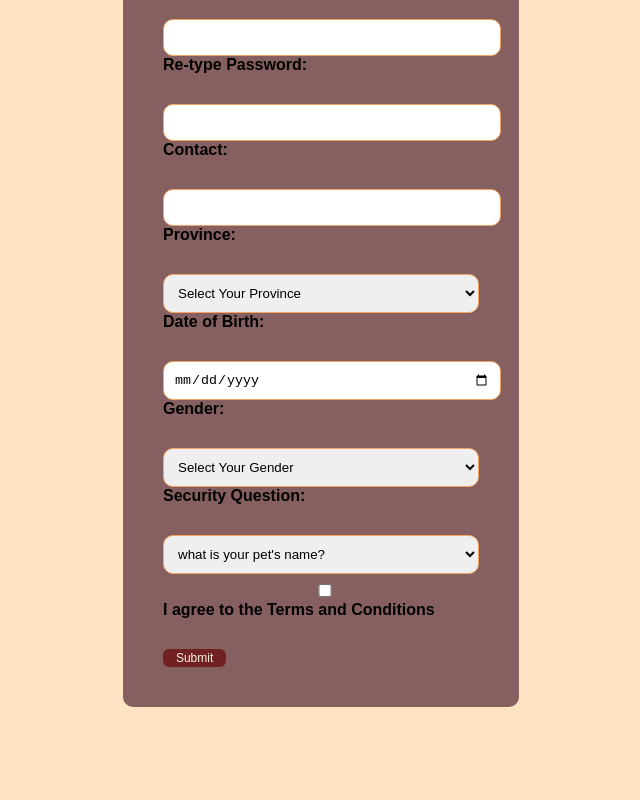
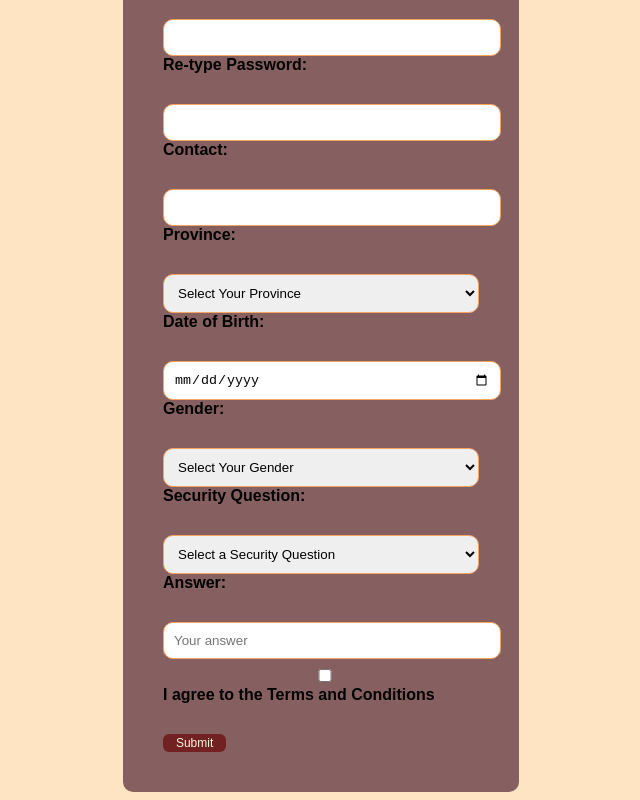
Before and after one commit to Vireak240406/Lab_Register_Form_HTML, a plain HTML site: page code.html in a window 1280 px wide. Shown: the part 606-1406 px from the top of the page, without its empty margins (319-959 px from the left). Before the commit the page ends 1321 px from the top, so only its background shows below. Drawn offline with Linux system fonts and the light colour scheme.

Commit message:
Update code.html

```diff
--- a/code.html
+++ b/code.html
@@ -80,10 +80,16 @@
             </select>
 
             <label>Security Question:</label>
-            <select>
-                <option>what is your pet's name?</option>
-                <option>What is your mother’s name?</option>
+            <select name="security_question" required>git
+                <option value="">Select a Security Question</option>
+                <option value="pet_name">What is your pet's name?</option>
+                <option value="mother_name">What is your mother’s name?</option>
+                <option value="birth_city">What city were you born in?</option>
+                <option value="favorite_teacher">Who was your favorite teacher?</option>
             </select>
+
+            <label>Answer:</label>
+            <input type="text" name="security_answer" placeholder="Your answer" required>
 
 
             <label>
```
